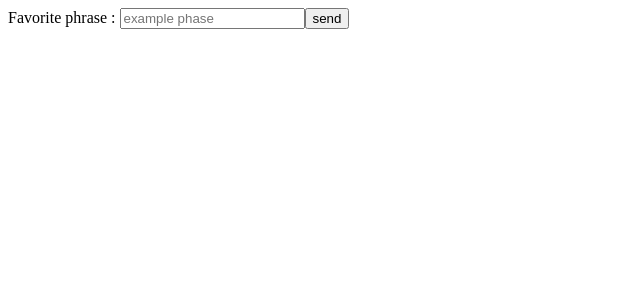
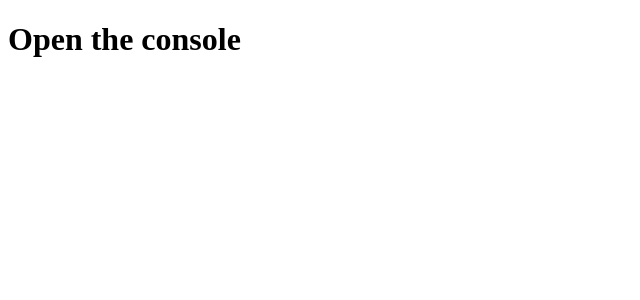
Before and after one commit to johnny-gill/third-react, a React (Create React App) app: page / in a window 1280 px wide. Shown: the top 300 px of the page, without its empty margins (0-640 px from the left). Built offline with nearby package versions, Linux system fonts and the light colour scheme.

Commit message:
Feature: useMemo

```diff
--- a/src/ch7/App.js
+++ b/src/ch7/App.js
@@ -1,41 +1,37 @@
-import { useEffect, useState } from "react";
+import { useEffect, useMemo } from "react";
+import { useState } from "react";
 
 const App = () => {
-  const [val, setVal] = useState("");
-  const [phrase, setPhrase] = useState("example phase");
-
-  const createPhrase = () => {
-    setPhrase(val);
-    setVal("");
-  };
+  const [, forceRender] = useState();
 
   useEffect(() => {
-    console.log("initial useEffect");
+    window.addEventListener("keydown", forceRender);
+    return () => window.removeEventListener("keydown", forceRender);
   }, []);
 
   useEffect(() => {
-    console.log(`val : ${val}`);
-  }, [val]);
+    console.log("fresh render");
+  });
 
+  // ex1
+  const word1 = "abc";
   useEffect(() => {
-    console.log(`phrase : ${phrase}`);
-  }, [phrase]);
+    console.log("ex1");
+  }, [word1]);
 
+  // ex2 -> 렌더링할때마다 새로운 instance가 된다
+  const word2 = ["abc", "def"];
   useEffect(() => {
-    console.log("change val or phrase");
-  }, [val, phrase]);
+    console.log("ex2");
+  }, [word2]);
 
-  return (
-    <>
-      <label>Favorite phrase : </label>
-      <input
-        value={val}
-        placeholder={phrase}
-        onChange={(e) => setVal(e.target.value)}
-      />
-      <button onClick={createPhrase}>send</button>
-    </>
-  );
+  // ex3
+  const word3 = useMemo(() => ["abc", "def"], []);
+  useEffect(() => {
+    console.log("ex3");
+  }, [word3]);
+
+  return <h1>Open the console</h1>;
 };
 
 export default App;
```
